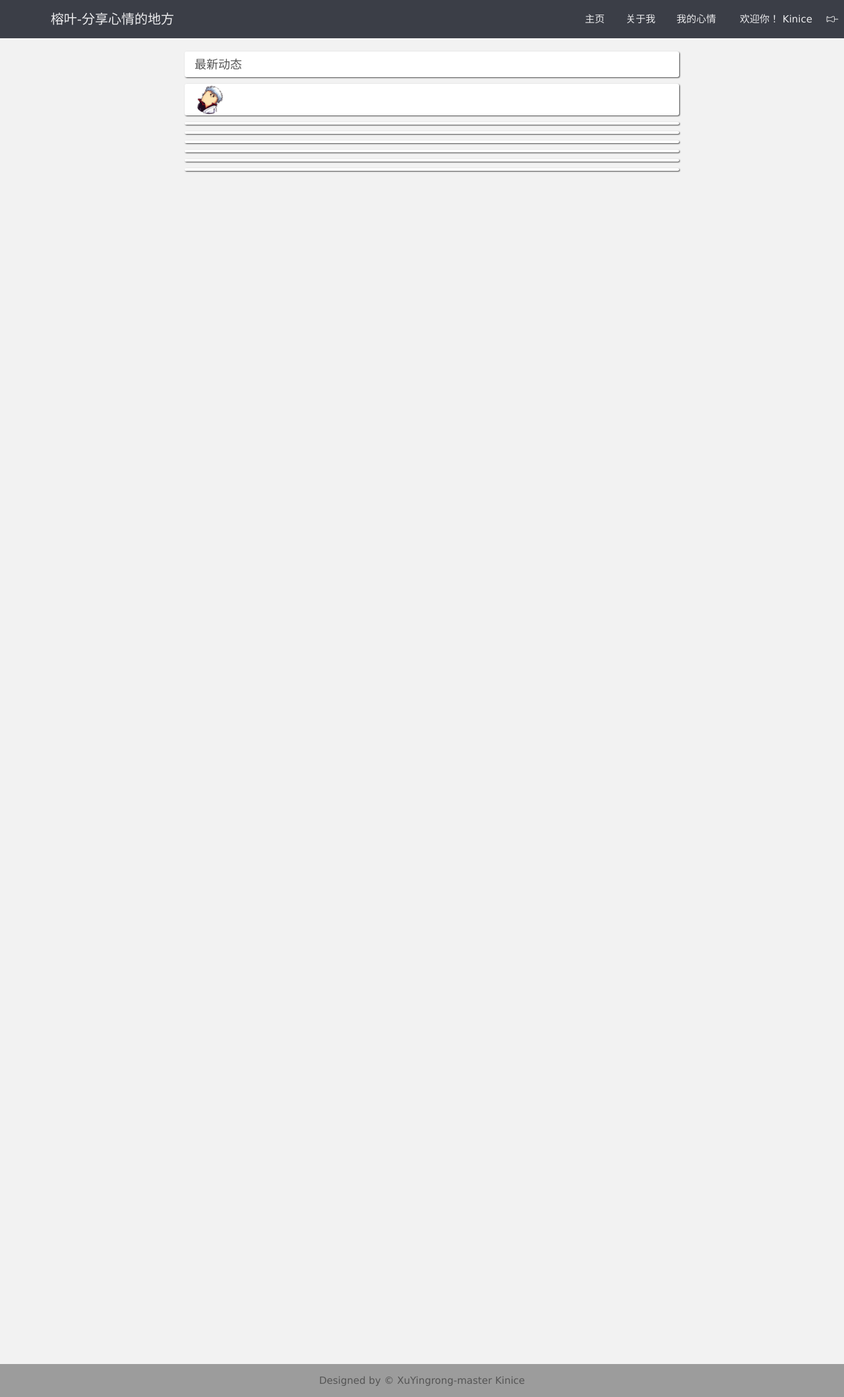
After one commit to Kinice/-, a PHP site: page /mainPage.html in a window 1280 px wide. The commit adds this page. Shown: the whole page at 66% size. Run offline with PHP 8.4, Linux system fonts and the light colour scheme.

Commit message:
mainPage

```diff
--- a/views/css/reset.css
+++ b/views/css/reset.css
@@ -1,96 +1,31 @@
-html, body, div, span, object, iframe,
-h1, h2, h3, h4, h5, h6, p, blockquote, pre,
-abbr, address, cite, code,
-del, dfn, em, img, ins, kbd, q, samp,
-small, strong, sub, sup, var,
-b, i,
-dl, dt, dd, ol, ul, li,
-fieldset, form, label, legend,
-table, caption, tbody, tfoot, thead, tr, th, td,
-article, aside, canvas, details, figcaption, figure,
-footer, header, hgroup, menu, nav, section, summary,
-time, mark, audio, video {
-    margin:0;
-    padding:0;
-    border:0;
-    outline:0;
-    font-size:100%;
-    vertical-align:baseline;
-    background:transparent;
-    font-family: '微软雅黑','microsoft Yahei';
-}
-body {
-    line-height:1;
-}
-
-:focus {
-	outline: 1;
-}
-
-article,aside,canvas,details,figcaption,figure,
-footer,header,hgroup,menu,nav,section,summary {
-    display:block;
-}
-
-nav ul {
-    list-style:none;
-}
-
-blockquote, q {
-    quotes:none;
-}
-
-blockquote:before, blockquote:after,
-q:before, q:after {
-    content:'';
-    content:none;
-}
-
-a {
-    margin:0;
-    padding:0;
-    border:0;
-    font-size:100%;
-    vertical-align:baseline;
-    background:transparent;
-}
-
-ins {
-    background-color:#ff9;
-    color:#000;
-    text-decoration:none;
-}
-
-mark {
-    background-color:#ff9;
-    color:#000;
-    font-style:italic;
-    font-weight:bold;
-}
-
-del {
-    text-decoration: line-through;
-}
-
-abbr[title], dfn[title] {
-    border-bottom:1px dotted #000;
-    cursor:help;
-}
-
-table {
-    border-collapse:collapse;
-    border-spacing:0;
-}
-
-hr {
-    display:block;
-    height:1px;
-    border:0;
-    border-top:1px solid #cccccc;
-    margin:1em 0;
-    padding:0;
-}
-
-input, select {
-    vertical-align:middle;
-}
+body,div,dl,dt,dd,ul,ol,li,h1,h2,h3,h4,h5,h6,pre,code,form,fieldset,legend,input,button,textarea,p,blockquote,th,td { margin:0; padding:0; }
+body {background-color: #F2F2F2; color:#555; font-size:15px; font-family: Verdana, Arial, Helvetica,"Microsoft Yahei","微软雅黑"; }
+td,th,caption { font-size:14px; }
+h1, h2, h3, h4, h5, h6 { font-weight:normal; font-size:100%; }
+address, caption, cite, code, dfn, em, strong, th, var { font-style:normal; font-weight:normal;}
+a { color:#555; text-decoration:none; }
+a:hover { text-decoration:underline; }
+img { border:none;border: 0; -ms-interpolation-mode: bicubic; vertical-align: middle; max-width:100%; }
+ol,ul,li { list-style:none; }
+input, textarea, select, button { font:14px Verdana,Helvetica,Arial,sans-serif; outline: 0;}
+table { border-collapse:collapse; }
+html {overflow-y: scroll;height: 100%;}
+header,aside,nav,footer,section,article{ display: block; margin:0; padding:0;}
+/* MarkDown */
+pre {background-color: #F8F8F8;border: 1px solid #CCCCCC;border-radius: 3px;overflow: auto;padding: 5px;}
+pre code {background-color: #F8F8F8;border: none;padding: 0;}
+code {font-family: Consolas, Monaco, Andale Mono, monospace;background-color:#F8F8F8;border: 1px solid #CCCCCC;border-radius: 3px;padding: 0 0.2em;line-height: 1;}
+pre > code {border: 0;margin: 0;padding: 0;}
+blockquote{color:#666666;margin:0;padding-left: 3em;border-left: 0.5em #EEE solid;}
+.m-article h1,.m-article h2,.m-article h3,.m-article h4,.m-article h5,.m-article h6{font-weight: bold;}
+.m-article h1{color: #000;font-size: 28px;}.m-article h2{border-bottom: 2px solid #cccccc;color: #000;font-size: 24px;}
+.m-article h3{font-size: 18px;border-bottom: 1px solid #ccc;}.m-article h4{font-size: 16px;}.m-article h5{font-size: 14px;}.m-article h6{color: #777;background-color: inherit;font-size: 14px;}
+.m-article hr{height: 0.2em;border: 0;color: #ccc;background-color: #ccc;}
+.m-article ul,.m-article ol { margin: 1em 0; padding: 0 0 0 2em; }li p:last-child { margin:0; }
+.m-article p, .m-article blockquote, .m-article ul, .m-article ol, .m-article dl, .m-article li, .m-article table, .m-article pre {margin: 15px 0;}
+.m-article p{margin:1em 0;}
+/* css common */
+.clearfix:after {content: "."; display: block; height:0; clear:both; visibility: hidden;}
+.clearfix { zoom:1; }
+.fl{ float: left; }
+.fr{ float: right; }
--- a/views/css/style.css
+++ b/views/css/style.css
@@ -1,3 +1,32 @@
+/*公共部分*/
+.g-hd{
+	width: 100%;
+    height: 58px;
+    background-color: #3b3e47;
+    position: fixed;
+    top: 0;
+    left: 0;
+    color: #ececee;
+    z-index: 10000;
+}
+.g-bd{
+	width: 100%;
+    height: 100%;
+    margin-top: 58px;
+}
+.g-inner {
+    width: 720px;
+    margin: 20px auto 0;
+    padding-top: 10px;
+    height: 2000px;
+}
+.g-ft{
+    height: 50px;
+    width: 100%;
+    background-color: rgba(120,120,120,0.7);
+    line-height: 50px;
+    text-align: center;
+}
 /*首页*/
 .loading{
     background-image: url('../images/loading.gif');
@@ -122,13 +151,186 @@
 .reg{
 	display: none;
 }
-.g-ft{
+/*头部*/
+.m-logo {
+    width: auto;
+    position: absolute;
+    left: 6%;
+}
+.m-logo h1 {
+    font-size: 20px;
+    height: 58px;
+    line-height: 58px;
+}
+.mobile-icon {
+    font-size: 24px;
+    color: #fff;
+    display: none;
+    height: 24px;
+    width: 24px;
+}
+.home {
+    position: absolute;
+    top: 0;
+    left: 0;
+}
+.menu {
+    position: absolute;
+    top: 0;
+    right: 0;
+}
+.mobile-menu {
+    width: 90%;
+    padding: 10px 0px;
+    background: #acd0ce;
+    position: absolute;
+    top: 56px;
+    right: 5%;
+    z-index: 100000;
+    border-radius: 4px;
+    display: none;
+}
+.mobile-menu:after {
+    content: "";
+    border-style: solid;
+    border-width: 10px;
+    border-color: transparent transparent #acd0ce transparent;
+    position: absolute;
+    top: -20px;
+    right: 4px;
+    z-index: 999999;
+}
+.pin{
+    display: block;
+   	float: left;
+   	line-height: 58px;
+   	height: 58px;
+    z-index: 999991;
+    cursor:pointer;
+    color: #fff;
+    font-size: 18px;
+    transform: rotate(-90deg);
+    -ms-transform: rotate(-90deg);       /* IE 9 */
+    -webkit-transform: rotate(-90deg);   /* Safari and Chrome */
+    -o-transform: rotate(-90deg);        /* Opera */
+    -moz-transform: rotate(-90deg);
+    transition: transform 0.2s;
+    -moz-transition: transform 0.2s;
+    -webkit-transition: transform 0.2s;
+    -o-transition: transform 0.2s;
+}
+/*头部导航栏*/
+.m-right{
+	float: right;
+	padding-right: 10px;
+}
+.m-nav {
+    float: left;
+    padding-right: 20px;
+}
+.m-nav > ul > li {
+    float: left;
+    height: 58px;
+    line-height: 58px;
+}
+.m-nav > ul > li > a {
+    display: block;
+    height: 100%;
+    text-decoration: none;
+    padding: 0 16px;
+    color: #ececee;
+}
+.m-nav > ul > li > a:hover {
+    border-bottom: 2px inset #50c5c3;
+    color: #50c5c3;
+}
+.nav-inside {
+    position: relative;
+    z-index: 10001;
+}
+.nav-inside:hover ul {
+    visibility: visible;
+    opacity: 1;
+}
+.nav-inside ul {
+    position: absolute;
+    width: 100%;
+    visibility: hidden;
+    opacity: 0;
+    transition: all 0.3s;
+    -moz-transition: all 0.3s;
+    -webkit-transition: all 0.3s;
+    -o-transition: all 0.3s;
+}
+.nav-inside ul li {
+    width: inherit;
+    background-color: #3b3e47;
+}
+.nav-inside ul li a {
+    color: #ececee;
+    display: block;
+    text-align: center;
+}
+.nav-inside ul li a:hover {
+    color: #3b3e47;
+    background-color: #ececee;
+    text-decoration: none;
+    border-bottom: 2px solid #50c5c3;
+}
+.m-user {
+	float: left;
+    height: 58px;
+    line-height: 58px;
+    color: #ececee;
+}
+
+.m-user a {
+    color: #ececee;
+}
+
+.m-user h1 {
+    float: left;
+    padding-right: 20px;
+}
+.back-to-top {/*回到顶部*/
+    cursor: pointer;
+    display: inline-block;
     height: 50px;
-    width: 100%;
-    background-color: rgba(120,120,120,0.7);
-    position: absolute;
-    bottom: 0;
-    left: 0;
+    width: 50px;
+    color: #000;
+    background-color: #888;
+    font-size: 34px;
     line-height: 50px;
     text-align: center;
+    border-radius: 10px;
+    position: fixed;
+    bottom: 150px;
+    right: 150px;
+    display: none;
+    -webkit-transition: background-color 0.15s;
+    -moz-transition: background-color 0.15s;
+    -ms-transition: background-color 0.15s;
+    -o-transition: background-color 0.15s;
+    transition: background-color 0.15s;
 }
+.back-to-top:hover {
+    background-color: #bbb;
+}
+.talk-box{
+	width: 100%;
+	margin: 10px 0;
+	box-shadow: 1px 1px 2px #444;
+	border-radius: 3px;
+	background-color: #fff;
+	padding: 2px 15px;
+}
+.talk-box h1{
+	height: 35px;
+	line-height: 35px;
+	font-size: 18px;
+}
+.talk-left .avatar{
+	height: 44px;
+	width: 44px;
+	border-radius: 50%;
+}
--- /dev/null
+++ b/views/fonts/iconfont.css
@@ -0,0 +1,34 @@
+
+@font-face {font-family: "iconfont";
+  src: url('iconfont.eot'); /* IE9*/
+  src: url('iconfont.eot?#iefix') format('embedded-opentype'), /* IE6-IE8 */
+  url('iconfont.woff') format('woff'), /* chrome, firefox */
+  url('iconfont.ttf') format('truetype'), /* chrome, firefox, opera, Safari, Android, iOS 4.2+*/
+  url('iconfont.svg#iconfont') format('svg'); /* iOS 4.1- */
+}
+
+.iconfont {
+  font-family:"iconfont" !important;
+  font-size:16px;
+  font-style:normal;
+  -webkit-font-smoothing: antialiased;
+  -webkit-text-stroke-width: 0.2px;
+  -moz-osx-font-smoothing: grayscale;
+}
+.icon-search:before { content: "\e607"; }
+.icon-bianji:before { content: "\e601"; }
+.icon-home:before { content: "\e602"; }
+.icon-back:before { content: "\e609"; }
+.icon-less:before { content: "\e60a"; }
+.icon-moreunfold:before { content: "\e60b"; }
+.icon-more:before { content: "\e60c"; }
+.icon-imgcommonmes2x1:before { content: "\e610"; }
+.icon-cha:before { content: "\e603"; }
+.icon-github:before { content: "\e600"; }
+.icon-guanyu:before { content: "\e604"; }
+.icon-huidaodingbu:before { content: "\e60d"; }
+.icon-bf-icon-correct:before { content: "\e605"; }
+.icon-iconliebiao:before { content: "\e606"; }
+.icon-code:before { content: "\e608"; }
+.icon-pin:before { content: "\e60f"; }
+.icon-good:before { content: "\e60e"; }
--- a/views/index.html
+++ b/views/index.html
@@ -12,7 +12,6 @@
     </script>
 </head>
 <body>
-    <script src="http://ajax.googleapis.com/ajax/libs/jquery/1.7.1/jquery.min.js"></script>
 	<div class="bg-img">
 		<img src="./images/bg1.jpg">
         <img src="./images/bg2.jpg">
@@ -53,8 +52,8 @@
 			</div>
 		</div>
 	</div>
-	<div class="g-ft">
-		Designed by &copy; <span>XuYingrong</span>
+	<div class="g-ft" style="position: absolute;bottom: 0;left: 0;">
+		Designed by &copy; <span>XuYingrong</span>-master Kinice
 	</div>
 	<script src="./js/index.js"></script>
 </body>
--- /dev/null
+++ b/views/js/header.js
@@ -0,0 +1,71 @@
+$(function(){
+	$('.menu').click(function() {
+		/* Act on the event */
+        var randNum = Math.random();
+        if(randNum >= 0 && randNum <0.5){
+            menuSlide();
+        }else{
+            menuFade();
+        }
+	});
+    $('.home').click(function(){
+        backOne();
+    });
+    $(document).scroll(function(){
+        if(getScrollTop() <= 200){
+            $('.back-to-top').fadeOut();
+        }else if(getScrollTop() >= 200){
+            //Back To Top
+            $('.back-to-top').fadeIn();
+        }
+    });
+    $('.back-to-top').click(function(){
+        $('html,body').animate({
+            scrollTop: 0
+        },500);
+    });
+    $('.pin').click(function() {
+        /* Act on the event */
+        var $pin = $(this);
+        var $hd = $('.g-hd');
+        if($hd.css('position')=='absolute'){
+            dispFixed($hd);
+            $pin.css({
+                'transform':'rotate(-90deg)',
+                'color':'#fff'
+            });
+        }else{
+            dispAbsolute($hd);
+            $pin.css({
+                'transform':'rotate(0deg)',
+                'color':'#f26651'
+            });
+        }
+    });
+});
+function menuSlide(){
+    if($('.mobile-menu').css('display') == 'block'){
+        $('.mobile-menu').slideUp(150);
+    }else{
+        $('.mobile-menu').slideDown(150);
+    }
+}
+function menuFade(){
+    if($('.mobile-menu').css('display') == 'block'){
+        $('.mobile-menu').fadeOut(150);
+    }else{
+        $('.mobile-menu').fadeIn(150);
+    }
+}
+function getScrollTop(){
+    return $(document).scrollTop();
+}
+function backOne(){
+    window.history.go(-1);
+}
+function dispAbsolute(element){
+    element.css('position','absolute');
+}
+function dispFixed(element){
+    element.css('position','fixed');
+}
--- a/views/js/index.js
+++ b/views/js/index.js
@@ -7,8 +7,7 @@ var wordMap = {
     5 : '苍穹之下<br/>回头重新拥抱自然',
     6 : '路走多了<br/>还是希望像飞鸟一样'
 };
-window.onload=function(){   //页面加载完成后执行
-    $('script').remove('.loading');
+window.onload=function(){   //页面完全加载完成后执行
     $('div').remove('.loading');
 	var $logo = $('.logo');
 	var $login = $('.login-box');
--- /dev/null
+++ b/views/mainPage.html
@@ -0,0 +1,73 @@
+<!DOCTYPE html>
+<html lang="en">
+<head>
+	<meta charset="UTF-8">
+	<meta name="viewport" content="width=device-width, initial-scale = 1.0" >
+    <meta http-equiv="X-UA-Compatible" content="IE=edge,chrome=1">
+    <title>我的首页 榕叶-分享心情的地方</title>
+    <link rel="stylesheet" href="./css/reset.css">
+    <link rel="stylesheet" href="./fonts/iconfont.css">
+	<link rel="stylesheet" href="./css/style.css">
+	<script src="./js/jquery-2.1.4.min.js"></script>
+	<script src="./js/header.js"></script>
+</head>
+<body>
+	 <div class="g-hd">
+	 	 <div class="m-logo">
+	        <h1>榕叶-分享心情的地方</h1>
+	        <i class="iconfont mobile-icon home">&#xe609;</i>
+	        <i class="iconfont mobile-icon menu">&#xe606;</i>
+	        <div class="mobile-menu">
+	                <div class="mobile-search">
+	                    <form action="#">
+	                        <input  type="text" placeholder="search">
+	                    </form>
+	                </div>
+	        </div>
+	    </div>
+	    <div class="m-right">
+	    	<nav class="m-nav">
+            <ul>
+                <li><a href="/">主页</a></li>
+                <li class="nav-inside">
+                    <a href="/about">关于我</a>
+                    <ul>
+                        <li><a href="#">设置</a></li>
+                    </ul>
+                </li>
+                <li><a href="#">我的心情</a></li>
+            </ul>
+        </nav>
+        <div class="m-user">
+        	<h1>欢迎你！ Kinice</h1>
+        </div>
+        <i class="iconfont pin">&#xe60f;</i>
+	    </div>
+	 </div>
+	 <div class="g-bd">
+	 	<div class="g-inner">
+	 		<div class="talk-box">
+	 			<h1>最新动态</h1>
+	 		</div>
+	 		<div class="talk-box">
+	 			<div class="talk-left">
+	 				<img src="images/avatar1.jpg" class="avatar">
+	 				<span class="name"></span>
+	 			</div>
+	 			<div class="talk-main">
+
+	 			</div>
+	 		</div>
+	 		<div class="talk-box"></div>
+	 		<div class="talk-box"></div>
+	 		<div class="talk-box"></div>
+	 		<div class="talk-box"></div>
+	 		<div class="talk-box"></div>
+	 		<div class="talk-box"></div>
+	 	</div>
+	 </div>
+	 <div class="g-ft">
+	 	Designed by &copy; <span>XuYingrong</span>-master Kinice
+	 </div>
+</body>
+</html>
```
Also changed, not shown: views/fonts/iconfont.ttf (added), views/fonts/iconfont.woff (added), views/images/avatar1.jpg (added), views/images/gsearch-sprite.png (added), 2 other files.
